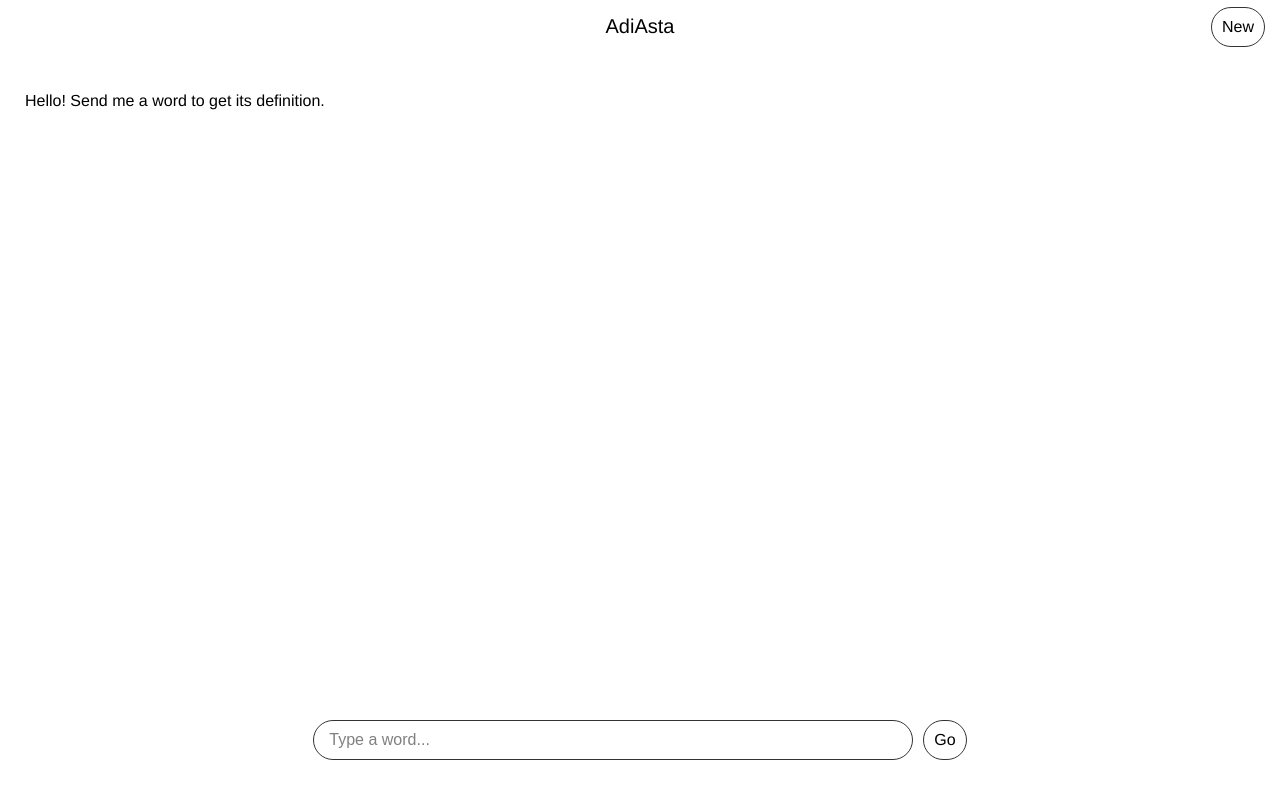
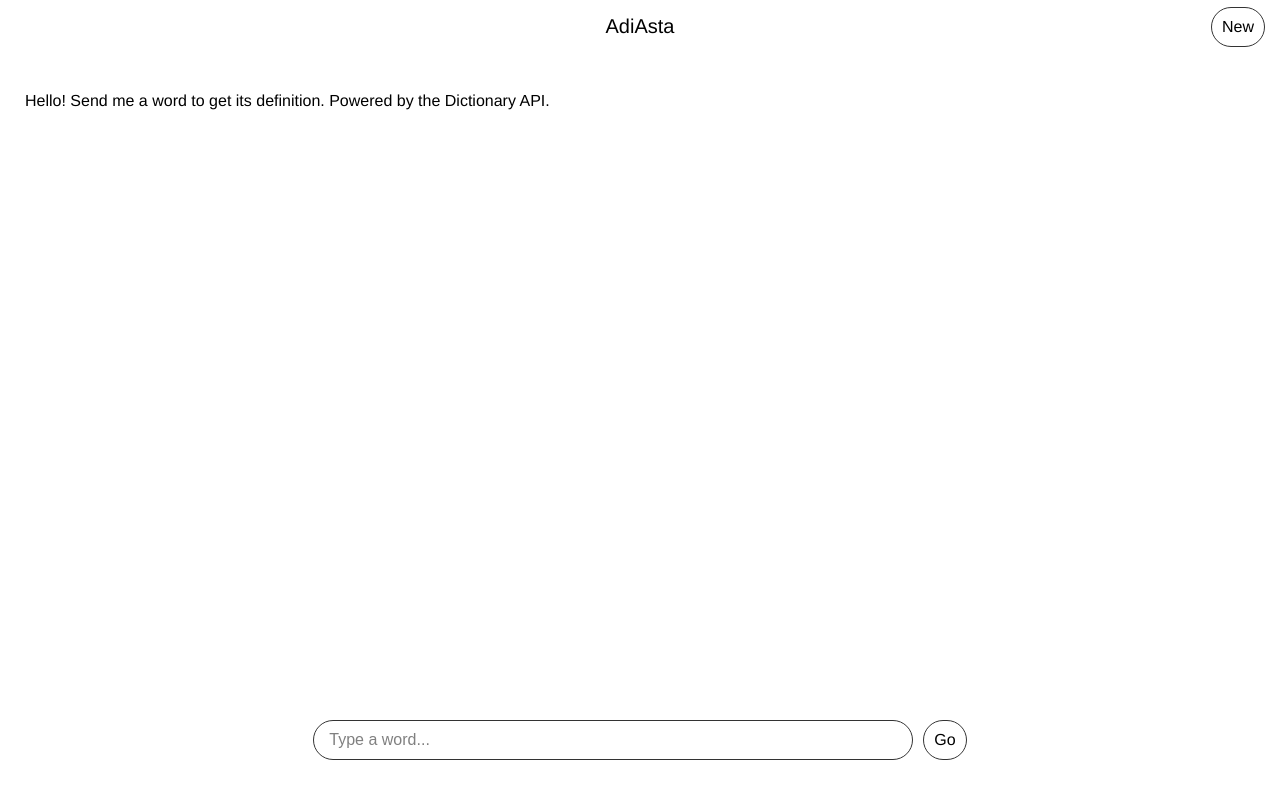
Before and after one commit to qwertyuisdfghjkxcvbn/jhkasrfhusrgfkaasyurg, a plain HTML site: page index.html in a window 1280 px wide. Drawn offline with Linux system fonts and the light colour scheme.

Commit message:
Update index.html

```diff
--- a/index.html
+++ b/index.html
@@ -219,7 +219,7 @@
         <div class="new-btn" id="newChatBtn">New</div>
     </div>
     <div class="chat-container" id="chatContainer">
-        <div class="message bot">Hello! Send me a word to get its definition.</div>
+        <div class="message bot">Hello! Send me a word to get its definition. Powered by the Dictionary API.</div>
     </div>
 
     <div class="input-container">
```
